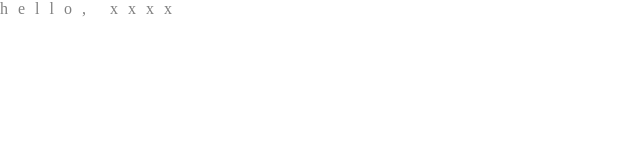
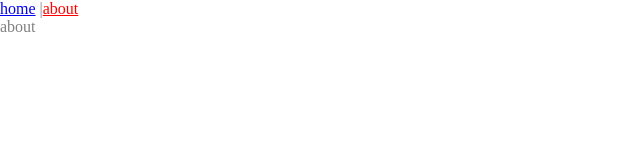
Before and after one commit to MARK129428/cn_quora, a React app in the folder quora_web/: page /#/about in a window 1280 px wide. Shown: the top 160 px of the page, without its empty margins (0-640 px from the left). Built offline with nearby package versions, Linux system fonts and the light colour scheme.

Commit message:
配置路由

```diff
--- a/quora_web/src/index.scss
+++ b/quora_web/src/index.scss
@@ -6,6 +6,4 @@
   width: 100vw;
   height: 100vh;
   color: grey;
-  letter-spacing: 10px;
-  object-fit: contain;
 }
--- a/quora_web/src/index.tsx
+++ b/quora_web/src/index.tsx
@@ -1,10 +1,22 @@
 import { createRoot } from 'react-dom/client'
+import { HashRouter as Router, NavLink} from 'react-router-dom'
+import { renderRoutes } from 'react-router-config'
+import routes from './router/route'
 import './index.scss'
 
-const Component = () => {
-  return <div>hello, xxxx</div>
+
+const APP = () => {
+  return (
+    <div>
+      <Router>
+        <NavLink exact activeStyle={{color:'red'}} to="/">home</NavLink> |
+        <NavLink activeStyle={{color:'red'}} to="/about">about</NavLink>
+        {renderRoutes(routes)}
+      </Router>
+    </div>
+  )
 }
 
 const root = document.getElementById('app')
 const app = createRoot(root!)
-app.render(<Component/>)
+app.render(<APP/>)
--- /dev/null
+++ b/quora_web/src/pages/About/index.tsx
@@ -0,0 +1,7 @@
+const About = () => {
+  return (
+    <div>about</div>
+  )
+}
+
+export default About
--- /dev/null
+++ b/quora_web/src/pages/Home/index.tsx
@@ -0,0 +1,7 @@
+const Home = () => {
+  return (
+    <div>Home</div>
+  )
+}
+
+export default Home
--- /dev/null
+++ b/quora_web/src/router/route.tsx
@@ -0,0 +1,18 @@
+import { RouteConfig } from "react-router-config"
+
+import Home from "@page/Home"
+import About from "@page/About"
+
+const routes: RouteConfig[] = [
+  {
+    path: "/",
+    exact: true,
+    component: Home
+  },
+  {
+    path: "/about",
+    component: About
+  },
+]
+
+export default routes
```
Also changed, not shown: quora_web/package.json (+6 -1 lines), quora_web/tsconfig.json (+10 -4 lines), 2 other files (tests, documents, lock files or other folders).
